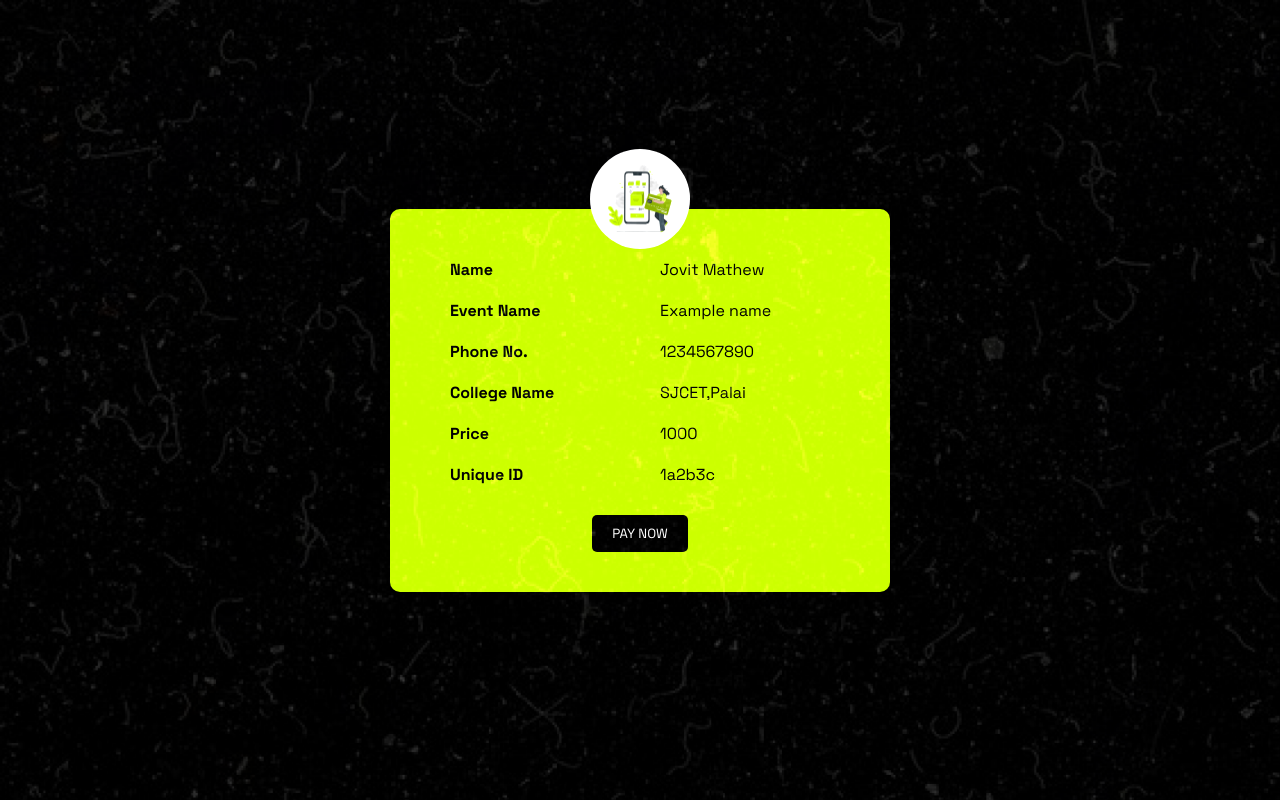
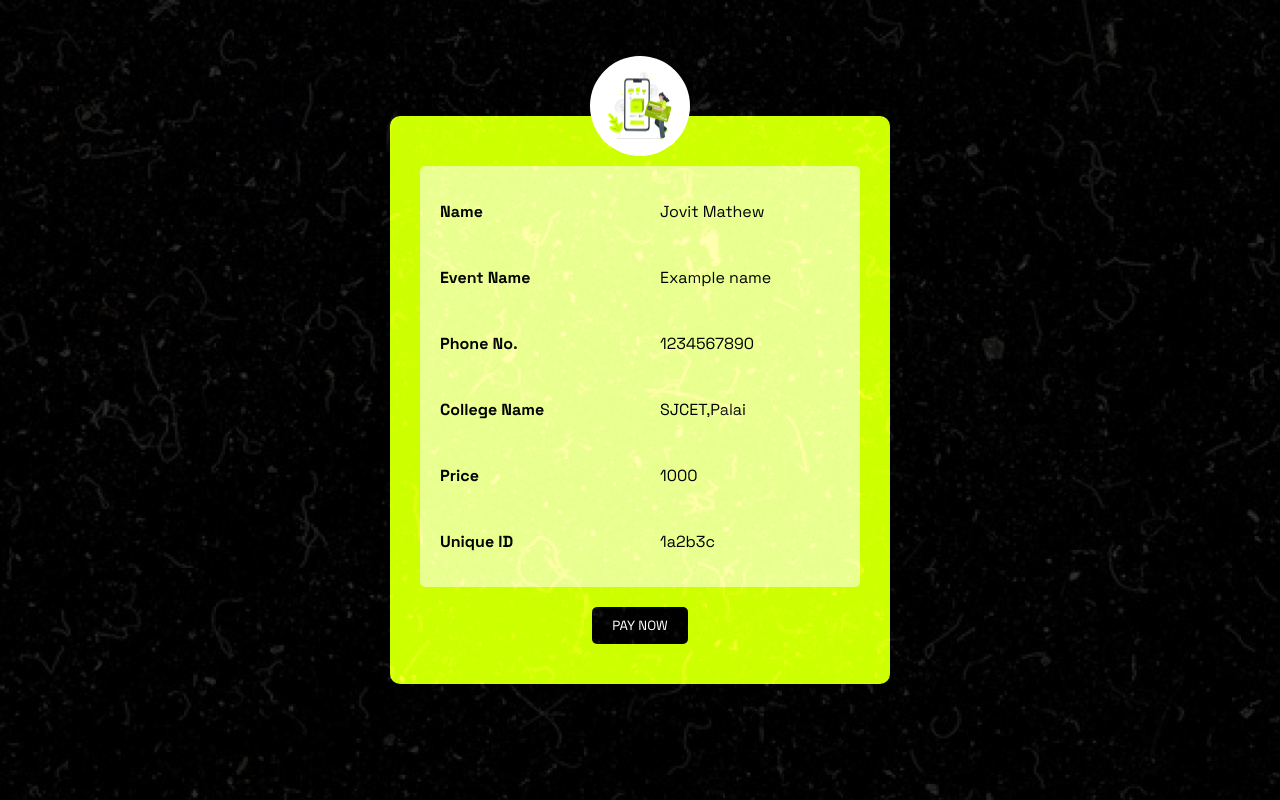
Before and after one commit to Jovit-Mathew236/ASTHRA-22-PAYNOW, a plain HTML site: page index.html in a window 1280 px wide. Drawn offline with Linux system fonts and the light colour scheme.

Commit message:
new design

```diff
--- a/index.html
+++ b/index.html
@@ -759,6 +759,7 @@
                 </defs>
             </svg>
             <div class="box">
+                <div class="all-data-filed">
                     <div class="data-filed">
                         <p class="title">Name</p>
                         <p class="filed">Jovit Mathew</p>
@@ -783,6 +784,7 @@
                         <p class="title">Unique ID</p>
                         <p class="filed">1a2b3c</p>
                     </div>
+                </div>
 
                 <button>PAY NOW</button>
             </div>
--- a/style.css
+++ b/style.css
@@ -27,7 +27,7 @@ section {
     background-color: #CCFF00;
     mix-blend-mode: plus-lighter;
     border-radius: 10px;
-    padding: 20px 40px;
+    padding: 20px 30px;
     width: 500px;
     max-width: 90vw;
     display: flex;
@@ -42,22 +42,26 @@ section {
     flex-direction: column;
     align-items: center;
 }
-
-.box .data-filed {
+.box .all-data-filed{
+background: #ffffff8f;
+    border-radius: 5px;
+    margin-top: 10px;
+    width: 100%;
+}
+.box .all-data-filed .data-filed {
     display: flex;
     justify-content: center;
     width: 100%;
-    /* background: #ffffff8f;
-    border-radius: 5px; */
+        margin: 25px 0px;
 
 }
 
-.box .data-filed p.title {
+.box .all-data-filed .data-filed p.title {
     font-weight: bold;
     width: 50%;
 }
 
-.box .data-filed p {
+.box .all-data-filed .data-filed p {
     padding: 10px 20px;
     width: 50%;
 
```
Lines whose indentation alone changed are shown as unchanged.
